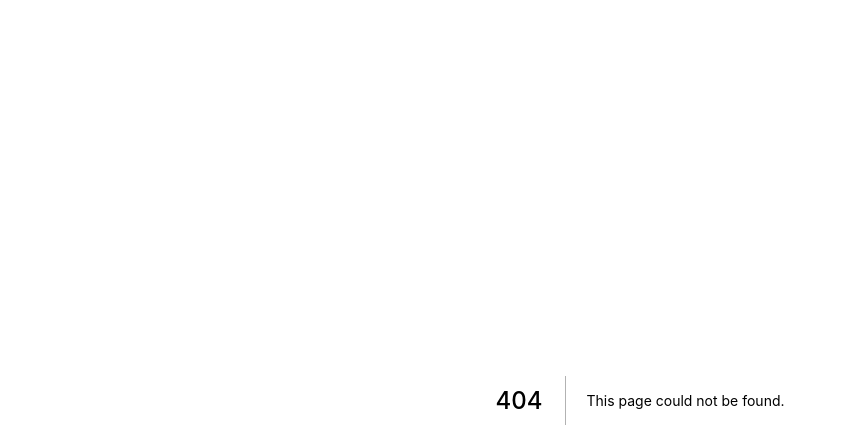
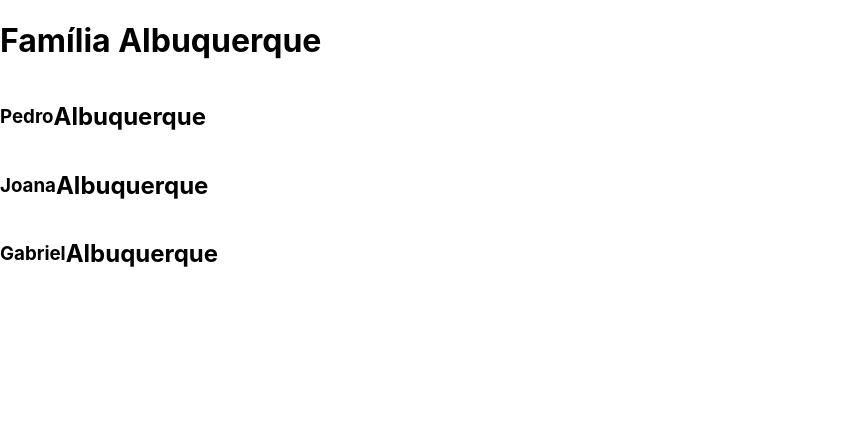
Before and after one commit to israelbulcaotavares/revisao-react-nextjs, a Next.js app: page /comunicacao/direta in a window 1280 px wide. Before the commit this address had no page. Shown: the top 448 px of the page, without its empty margins (0-847 px from the left). Built offline with nearby package versions, Linux system fonts and the light colour scheme.

Commit message:
Comunicação Direta

```diff
--- /dev/null
+++ b/components/direta/Filho.jsx
@@ -0,0 +1,8 @@
+export default function Filho(props) {
+    return (
+        <div style={{ display: "flex", alignItems:"center"}}>
+            <h3>{props.nome}</h3>
+            <h2>{props.familia}</h2>
+        </div>
+    )
+}
--- /dev/null
+++ b/components/direta/Pai.jsx
@@ -0,0 +1,12 @@
+import Filho from "./Filho";
+
+export default function Pai(props) {
+    return (
+        <div>
+            <h1>Família {props.familia}</h1>
+            <Filho nome="Pedro" familia={props.familia}/>
+            <Filho nome="Joana"  familia={props.familia}/>
+            <Filho  {...props} nome="Gabriel" /> {/* ...props puxa todos os atributos, mas com uma desvantagens de sobrescrever o que já existe */}
+        </div>
+    )
+}
--- /dev/null
+++ b/pages/comunicacao/direta.jsx
@@ -0,0 +1,9 @@
+import Pai from "../../components/direta/Pai";
+
+export default function direta() {
+    return (
+        <div>
+            <Pai familia="Albuquerque"  />
+        </div>
+    )
+}
```
